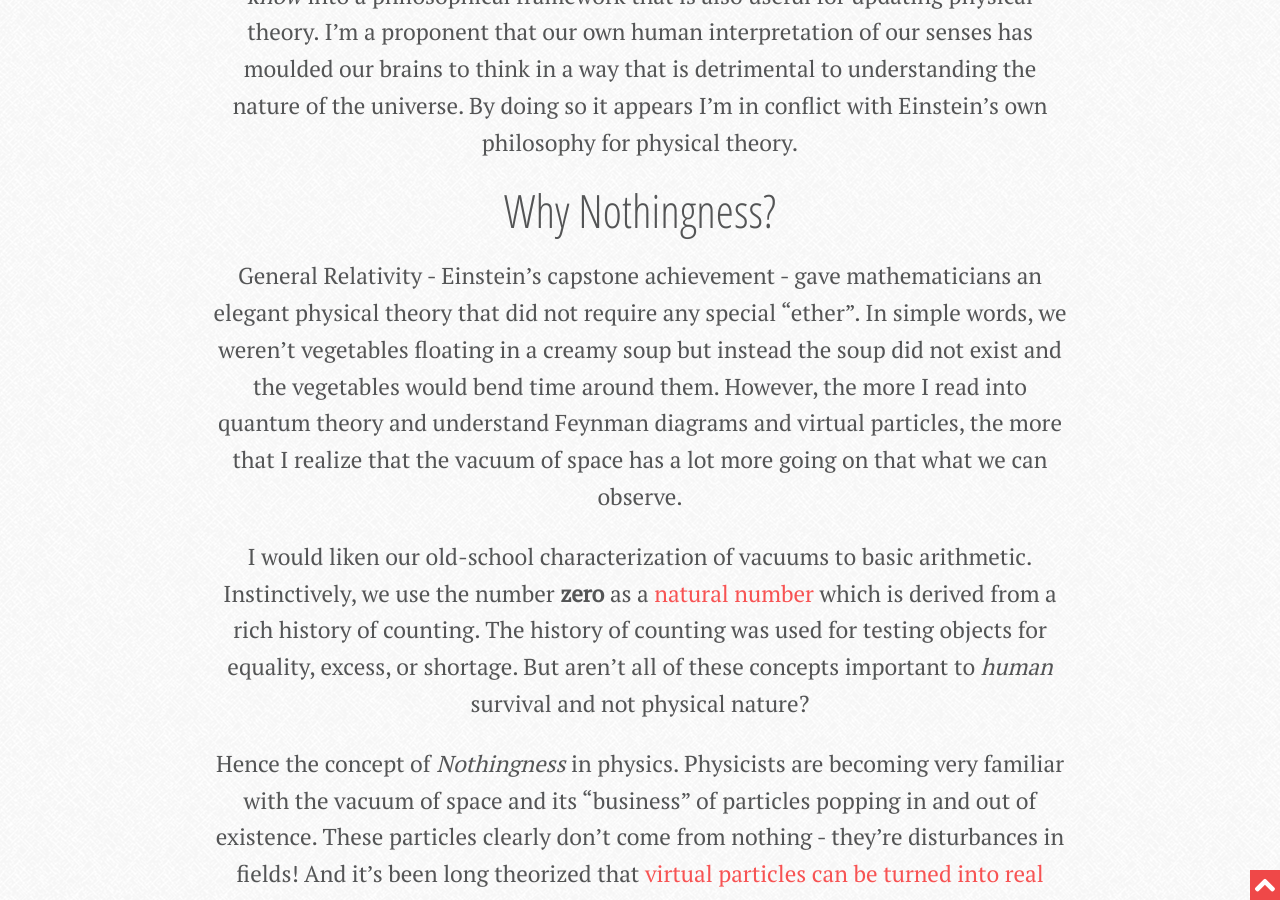
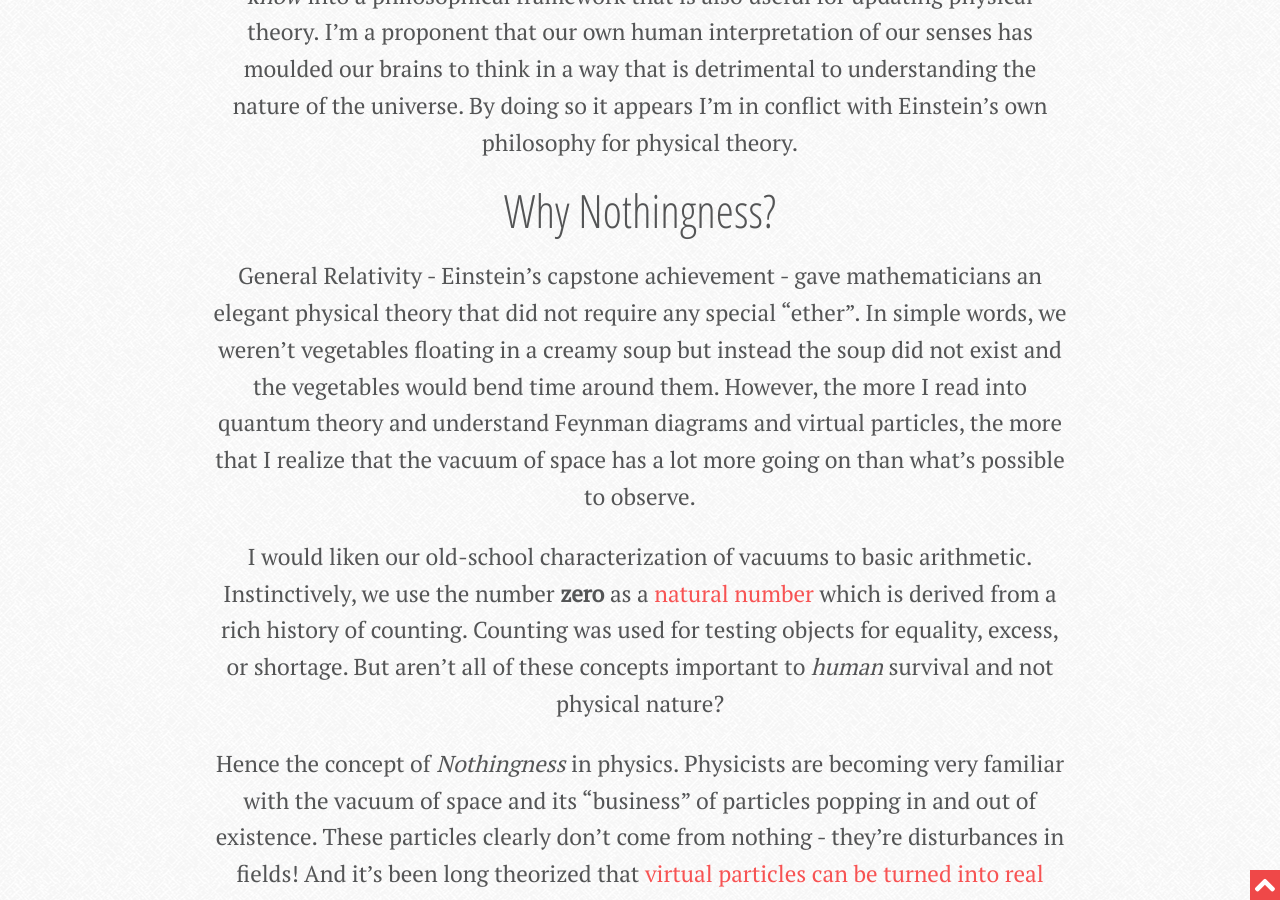
Before and after one commit to crockpotveggies/crockpotveggies.github.io, a Jekyll site: the page built from _posts/2018-03-18-nothingness-physics-philosophy.md, in a window 1280 px wide and 900 px high, scrolled down 1238 px. Built offline with Jekyll 4.4.1, drawn with Linux system fonts in a browser that asks for light colours; some web fonts are replaced; Markdown is read by kramdown in place of the engine named in the settings; comment, search, counter and statistics services are not loaded; some of the changed text lies outside the part shown.

Commit message:
Notes on Nothingness physics philosophy corrections. Config fix.

```diff
--- a/_config.yml
+++ b/_config.yml
@@ -1 +1 @@
-markdown: rdiscount
+markdown: kramdown
--- a/_posts/2018-03-18-nothingness-physics-philosophy.md
+++ b/_posts/2018-03-18-nothingness-physics-philosophy.md
@@ -14,9 +14,9 @@ I've been spending my downtime thinking about how to address *what we don't know
 
 ### Why Nothingness?
 
-General Relativity - Einstein's capstone achievement - gave mathematicians an elegant physical theory that did not require any special "ether". In simple words, we weren't vegetables floating in a creamy soup but instead the soup did not exist and the vegetables would bend time around them. However, the more I read into quantum theory and understand Feynman diagrams and virtual particles, the more that I realize that the vacuum of space has a lot more going on that what we can observe.
+General Relativity - Einstein's capstone achievement - gave mathematicians an elegant physical theory that did not require any special "ether". In simple words, we weren't vegetables floating in a creamy soup but instead the soup did not exist and the vegetables would bend time around them. However, the more I read into quantum theory and understand Feynman diagrams and virtual particles, the more that I realize that the vacuum of space has a lot more going on than what's possible to observe.
 
-I would liken our old-school characterization of vacuums to basic arithmetic. Instinctively, we use the number **zero** as a [natural number](https://en.wikipedia.org/wiki/Natural_number) which is derived from a rich history of counting. The history of counting was used for testing objects for equality, excess, or shortage. But aren't all of these concepts important to *human* survival and not physical nature?
+I would liken our old-school characterization of vacuums to basic arithmetic. Instinctively, we use the number **zero** as a [natural number](https://en.wikipedia.org/wiki/Natural_number) which is derived from a rich history of counting. Counting was used for testing objects for equality, excess, or shortage. But aren't all of these concepts important to *human* survival and not physical nature?
 
 Hence the concept of *Nothingness* in physics. Physicists are becoming very familiar with the vacuum of space and its "business" of particles popping in and out of existence. These particles clearly don't come from nothing - they're disturbances in fields! And it's been long theorized that [virtual particles can be turned into real particles](https://www.newscientist.com/article/dn19327-lasers-could-make-virtual-particles-real/).
 
@@ -49,7 +49,7 @@ If time is not linear, then surely our (current) minds are not capable of graspi
   <br><small>The Calabai-Yau Manifold</small>
 </center>
 
-M-theory deserves credit for providing a theoritical framework that looks at the fundamental nature of the universe, and it is unfortunate that the theory requires high levels of energy for testing. Although there's no experimental evidence to validate M-theory, I do wonder if analogies exist that are comparable to Alcubierre's solution.
+M-theory deserves credit for providing a theoritical framework that looks at the fundamental nature of the universe, and it is unfortunate that the theory requires high levels of energy for testing. Although there's no experimental evidence to validate M-theory, I do wonder if analogies exist to Alcubierre's solution.
 
 While M-theory is superb that describing a similar physical reality using manifolds, it still begs to question as to *what* is the "fabric" building all of these concepts. This leads me to suspect there is a more fundamental description of fields which may be described by something such as [knots](https://en.wikipedia.org/wiki/Knot_theory).
 
```
Also changed, not shown: other parts of _posts/2018-03-18-nothingness-physics-philosophy.md (+8 -8 lines).
